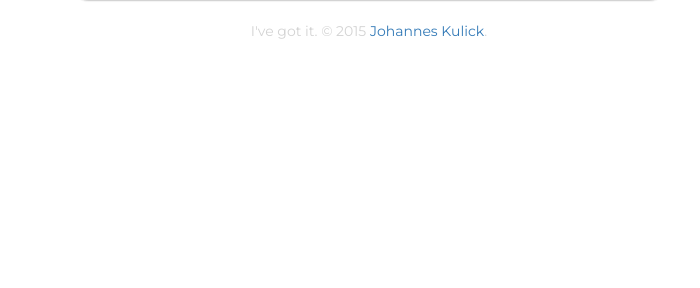
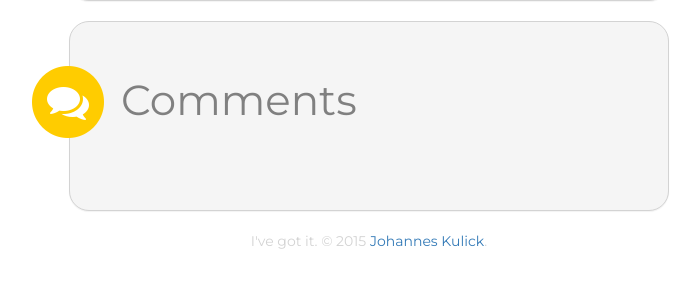
Before and after one commit to hildensia/ivegotit, a Flask app: template templates/list.html in a window 1280 px wide. Shown: the part 333-621 px from the top of the page, without its empty margins (271-971 px from the left). Run offline with Flask 2, Linux system fonts and the light colour scheme; the template is opened without the code that fills it: values that come from a table or form of the project are taken from there, others are empty; some libraries are stand-ins or nearby versions.

Commit message:
add commenting function

```diff
--- a/templates/list.html
+++ b/templates/list.html
@@ -50,4 +50,13 @@
 
         </li>
 	</ul>
+</div>
+<div class="content panel ">
+    <h1>
+            <span class="icon fa-stack fa-lg">
+                <i class="fa fa-circle fa-stack-2x"></i>
+                <i class="fa fa-comments fa-stack-1x fa-inverse"></i>
+            </span> Comments
+    </h1>
+    <div id="disqus_thread"></div>
 {%endblock%}
```
